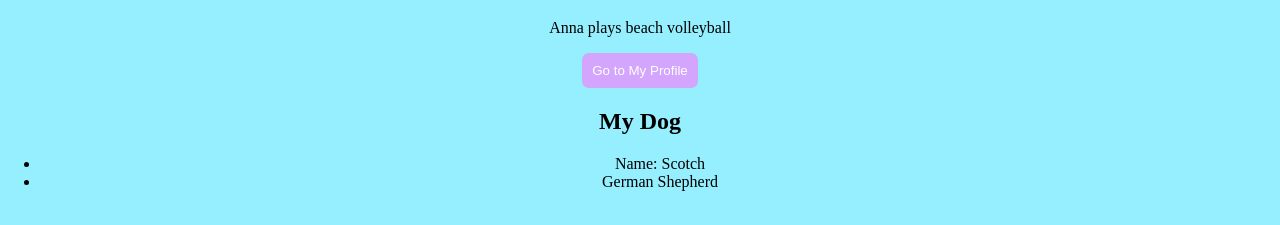
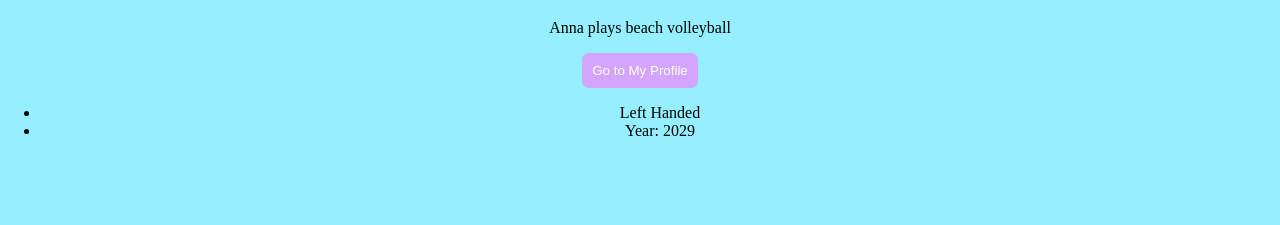
Before and after one commit to annakranzow/annakranzow.github.io, a plain HTML site: page index.html in a window 1280 px wide. Shown: the part 79-304 px from the top of the page. Drawn offline with Linux system fonts and the light colour scheme.

Commit message:
Update index.html

```diff
--- a/index.html
+++ b/index.html
@@ -14,13 +14,12 @@
     </header>
     <h1>Anna</h1>
     <p>Anna plays beach volleyball</p>
-    <a href="https://volleyballlife.com"><button>Go to My Profile</button></a>
+    <a href="https://volleyballlife.com/player/161259"><button>Go to My Profile</button></a>
 <div>
-        <h2 id="subtitle">My Dog</h2>
 
     <ul>
-        <li>Name: Scotch</li>
-        <li>German Shepherd</li>
+        <li>Left Handed</li>
+        <li>Year: 2029</li>
     </ul>
  </div>
 </body>
```
